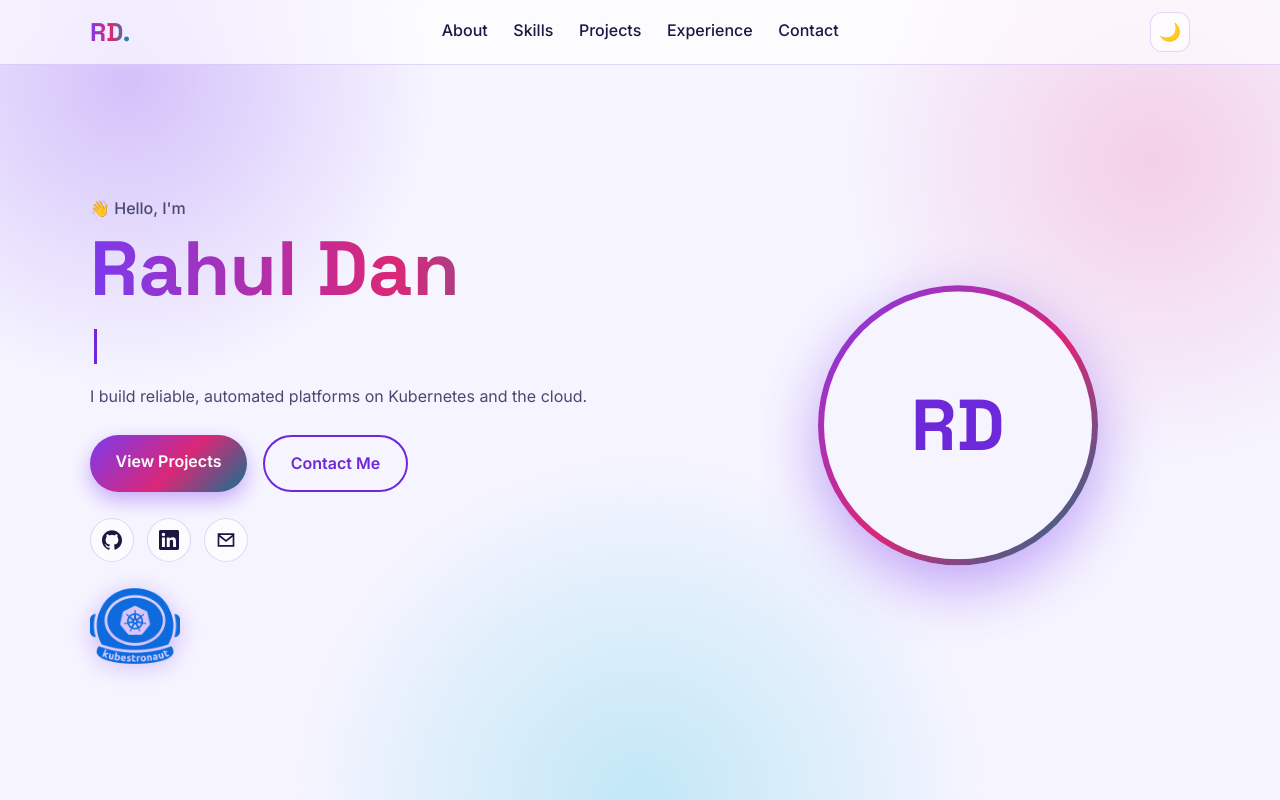
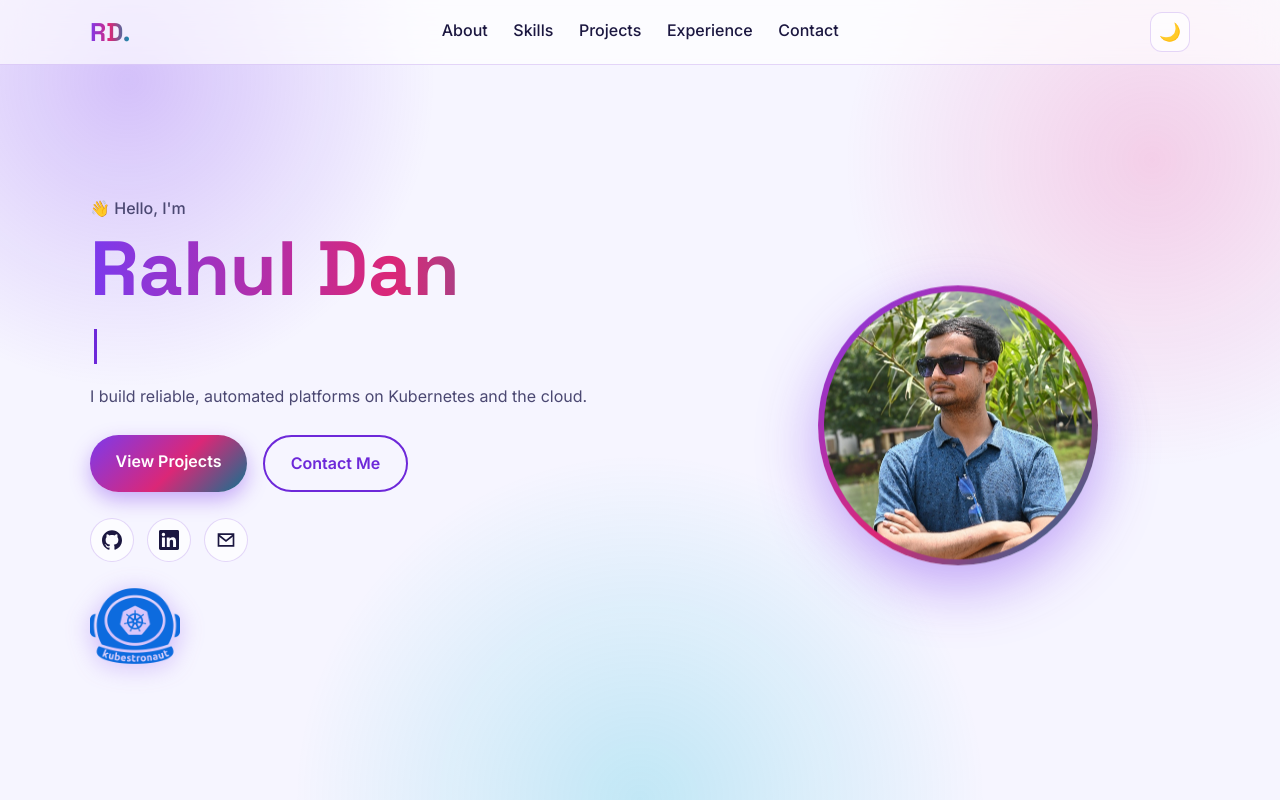
Before and after one commit to rahuldan98/rahul-portfolio, a React (Vite) app in the folder rahul-portfolio-latest/rahul-portfolio/: page / in a window 1280 px wide. Shown: the top 800 px of the page. Built offline with nearby package versions, Linux system fonts and the light colour scheme.

Commit message:
feat: replace RD placeholder with actual profile photo in Hero

```diff
--- a/rahul-portfolio-latest/rahul-portfolio/src/components/Hero.jsx
+++ b/rahul-portfolio-latest/rahul-portfolio/src/components/Hero.jsx
@@ -35,8 +35,14 @@ export default function Hero() {
             </a>
           </div>
         </div>
-        <div className="avatar reveal slide-right" aria-hidden="true">
-          <div className="ring"><span>RD</span></div>
+        <div className="avatar reveal slide-right">
+          <div className="ring">
+            <img
+              src="/rahul.jpg"
+              alt="Rahul Dan"
+              className="avatar-photo"
+            />
+          </div>
         </div>
       </div>
     </section>
--- a/rahul-portfolio-latest/rahul-portfolio/src/styles.css
+++ b/rahul-portfolio-latest/rahul-portfolio/src/styles.css
@@ -77,8 +77,8 @@ a:focus-visible, button:focus-visible, input:focus-visible, textarea:focus-visib
 .lead { color: var(--muted); max-width: 520px; margin-bottom: 1.6rem; }
 .cta { display: flex; gap: 1rem; flex-wrap: wrap; margin-bottom: 1.6rem; }
 .avatar { display: grid; place-items: center; }
-.ring { width: min(280px, 70vw); aspect-ratio: 1; border-radius: 50%; padding: 6px; background: var(--grad); animation: float 5s ease-in-out infinite; box-shadow: 0 20px 60px rgba(124,58,237,.45); }
-.ring span { display: grid; place-items: center; width: 100%; height: 100%; border-radius: 50%; background: var(--bg); font: 700 4.5rem 'Space Grotesk', sans-serif; background-clip: padding-box; color: var(--accent); }
+.ring { width: min(280px, 70vw); aspect-ratio: 1; border-radius: 50%; padding: 6px; background: var(--grad); animation: float 5s ease-in-out infinite; box-shadow: 0 20px 60px rgba(124,58,237,.45); overflow: hidden; }
+.avatar-photo { width: 100%; height: 100%; object-fit: cover; object-position: top; border-radius: 50%; display: block; }
 
 /* ========== Socials ========== */
 .socials { display: flex; gap: .8rem; }
```
Also changed, not shown: rahul-portfolio-latest/rahul-portfolio/public/rahul.jpg (added).
